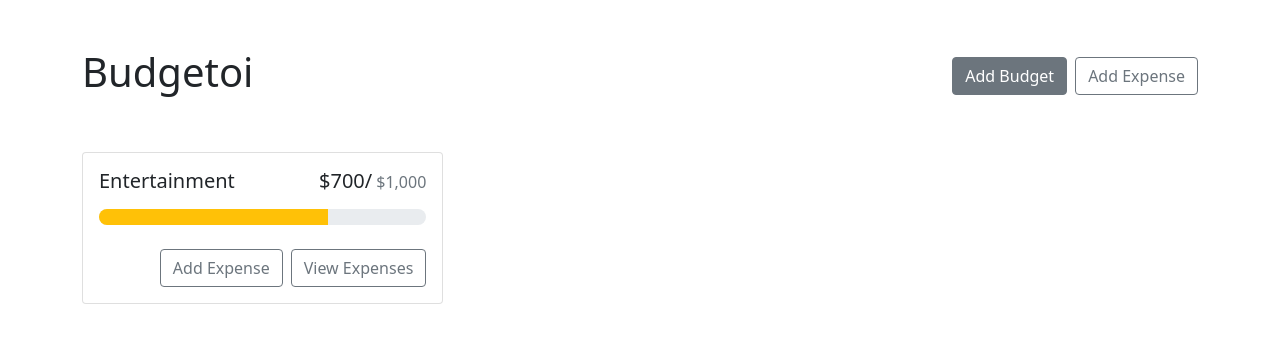
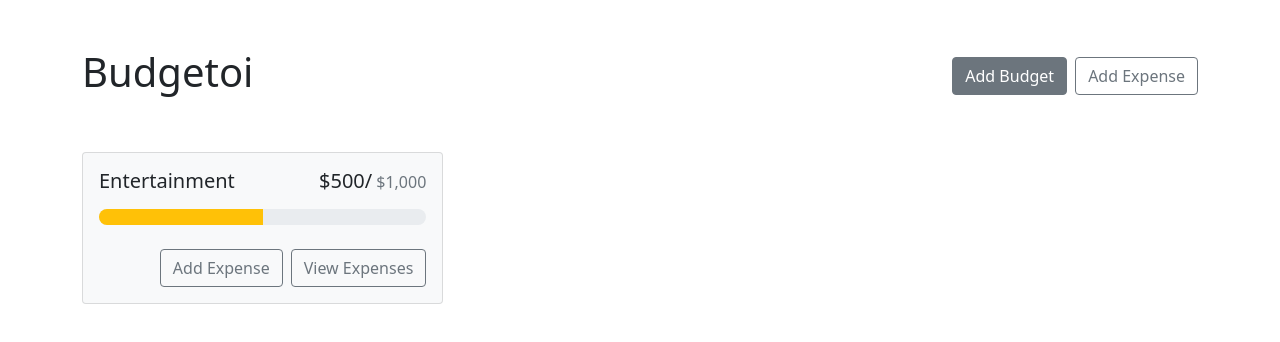
Before and after one commit to hossam-khalaf/budgetoi, a React (Create React App) app: page / in a window 1280 px wide. Shown: the top 342 px of the page. Built offline with nearby package versions, Linux system fonts and the light colour scheme.

Commit message:
card background upon the amount of expenses

```diff
--- a/src/App.js
+++ b/src/App.js
@@ -17,7 +17,7 @@ function App() {
 					gap: '1rem',
 					alignItems: 'flex-start',
 				}}>
-				<BudgetCard name='Entertainment' amount={700} max={1000} />
+				<BudgetCard name='Entertainment' amount={500} max={1000} gray />
 			</div>
 		</Container>
 	)
--- a/src/components/BudgetCard.js
+++ b/src/components/BudgetCard.js
@@ -1,9 +1,13 @@
 import { Button, Card, ProgressBar, Stack } from 'react-bootstrap'
 import { currencyFormatter } from '../utils'
 
-const BudgetCard = ({ name, amount, max }) => {
+const BudgetCard = ({ name, amount, max, gray }) => {
+	const bgClassNames = []
+	if (amount > max) bgClassNames.push('bg-danger', 'bg-opacity-10')
+	else if (gray) bgClassNames.push('bg-light')
+
 	return (
-		<Card>
+		<Card className={bgClassNames.join(' ')}>
 			<Card.Body>
 				<Card.Title className='d-flex justify-content-between align-items-baseline fw-normal mb-3'>
 					<div className='me-2'>{name}</div>
```
